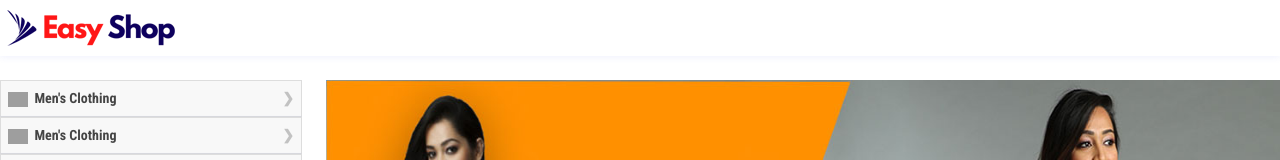
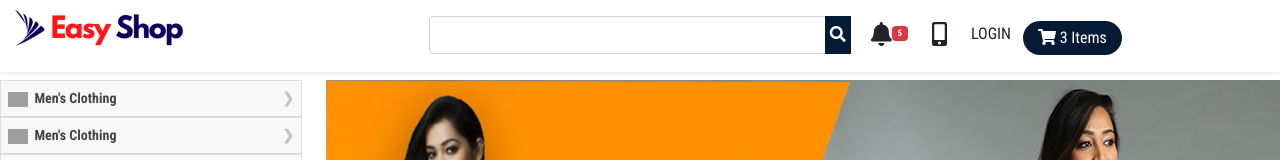
Before and after one commit to azmir849/e-saviing-react-laravel, a React (Create React App) app in the folder user/: page / in a window 1280 px wide. Shown: the top 160 px of the page. Built offline with nearby package versions, Linux system fonts and the light colour scheme; grey boxes are pictures that could not be loaded.

Commit message:
Nav Menu Desktop Part 2

```diff
--- a/user/src/assets/css/navMenuDesktop.css
+++ b/user/src/assets/css/navMenuDesktop.css
@@ -4,7 +4,7 @@
 }
 .cart-btn{
     padding: 5px 15px 5px 15px;
-    color: #FAFDFB;
+    color: #FFFFFF;
     border-radius: 20px !important;
     border:0.5px solid #051b35;
     background: #051b35 !important;
--- a/user/src/components/common/NavMenuDesktop.jsx
+++ b/user/src/components/common/NavMenuDesktop.jsx
@@ -1,5 +1,5 @@
 import React, { Component, Fragment } from "react";
-import { Navbar, Container, Row, Col } from "react-bootstrap";
+import { Navbar, Container, Row, Col, Button } from "react-bootstrap";
 import Logo from "../../assets/images/easyshop.png";
 import { Link } from "react-router-dom";
 class NavMenuDesktop extends Component {
@@ -8,18 +8,45 @@
       <Fragment>
         <div className='TopSectionDown'>
           <Navbar fixed={"top"} className='navbar' bg='light'>
-            <Container fluid={"true"}>
+            <Container
+              fluid={"true"}
+              className='fixed-top shadow-sm p-2 mb-0 bg-white'
+            >
               <Row>
                 <Col lg={4} md={4} sm={12} xs={12}>
                   <Link to='/'>
                     {" "}
-                     <img alt="" className='nav-logo' src={Logo} />{" "}
+                    <img alt='' className='nav-logo' src={Logo} />{" "}
                   </Link>
                 </Col>
 
-                <Col lg={4} md={4} sm={12} xs={12}></Col>
+                <Col className='p-1 mt-1' lg={4} md={4} sm={12} xs={12}>
+                  <div className='input-group w-100'>
+                    <input type='text' className='form-control' />
+                    <Button type='button' className='btn site-btn'>
+                      <i className='fa fa-search'> </i>
+                    </Button>
+                  </div>
+                </Col>
 
-                <Col lg={4} md={4} sm={12} xs={12}></Col>
+                <Col className='p-1 mt-1' lg={4} md={4} sm={12} xs={12}>
+                  <Link to='/' className='btn'>
+                    <i className='fa h4 fa-bell'></i>
+                    <sup>
+                      <span className='badge text-white bg-danger'>5</span>
+                    </sup>
+                  </Link>
+                  <a href='/' className='btn'>
+                    <i className='fa h4 fa-mobile-alt'></i>
+                  </a>
+                  <Link to='/' className='h4 btn'>
+                    LOGIN
+                  </Link>
+
+                  <Button className='cart-btn'>
+                    <i className='fa fa-shopping-cart'></i> 3 Items{" "}
+                  </Button>
+                </Col>
               </Row>
             </Container>
           </Navbar>
```
